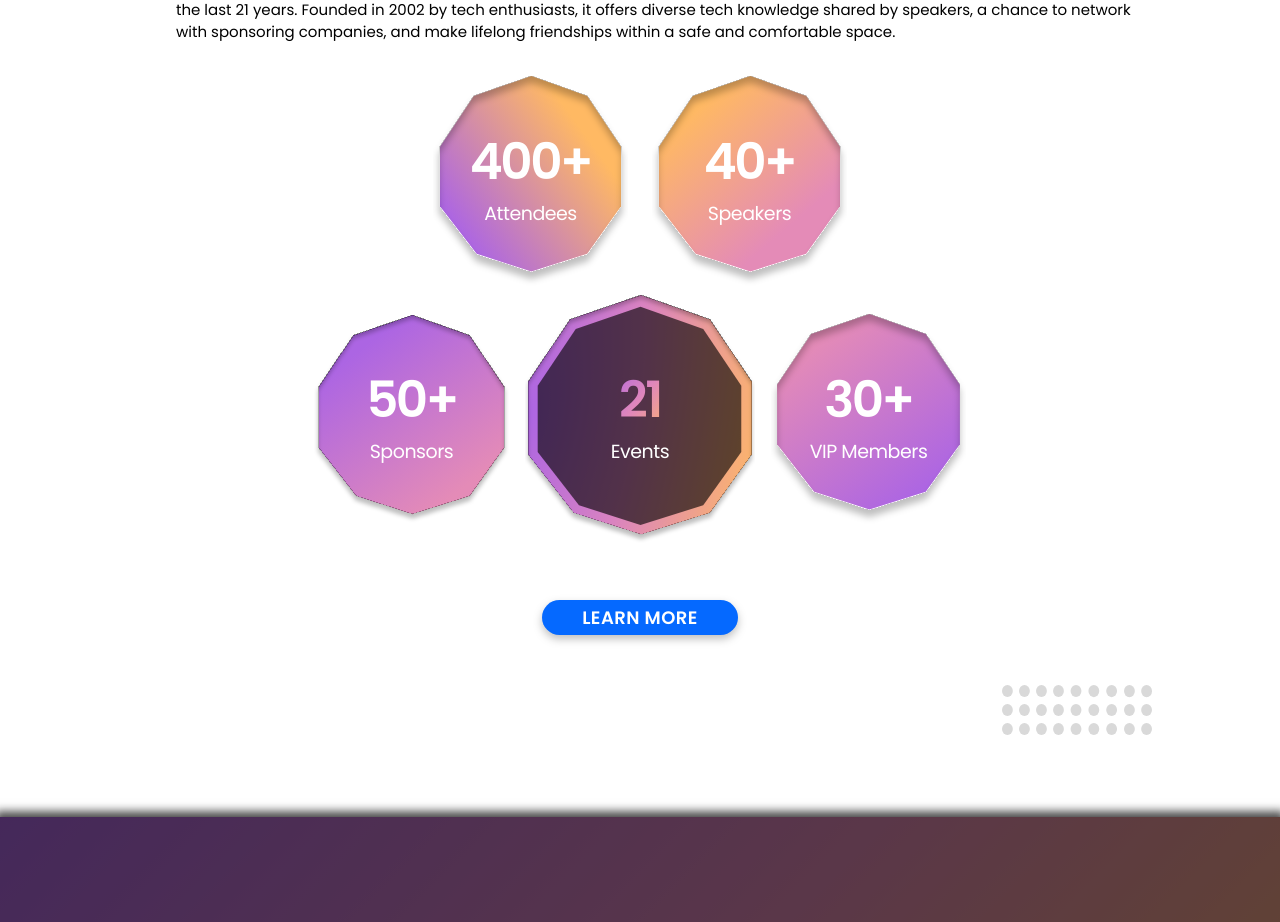
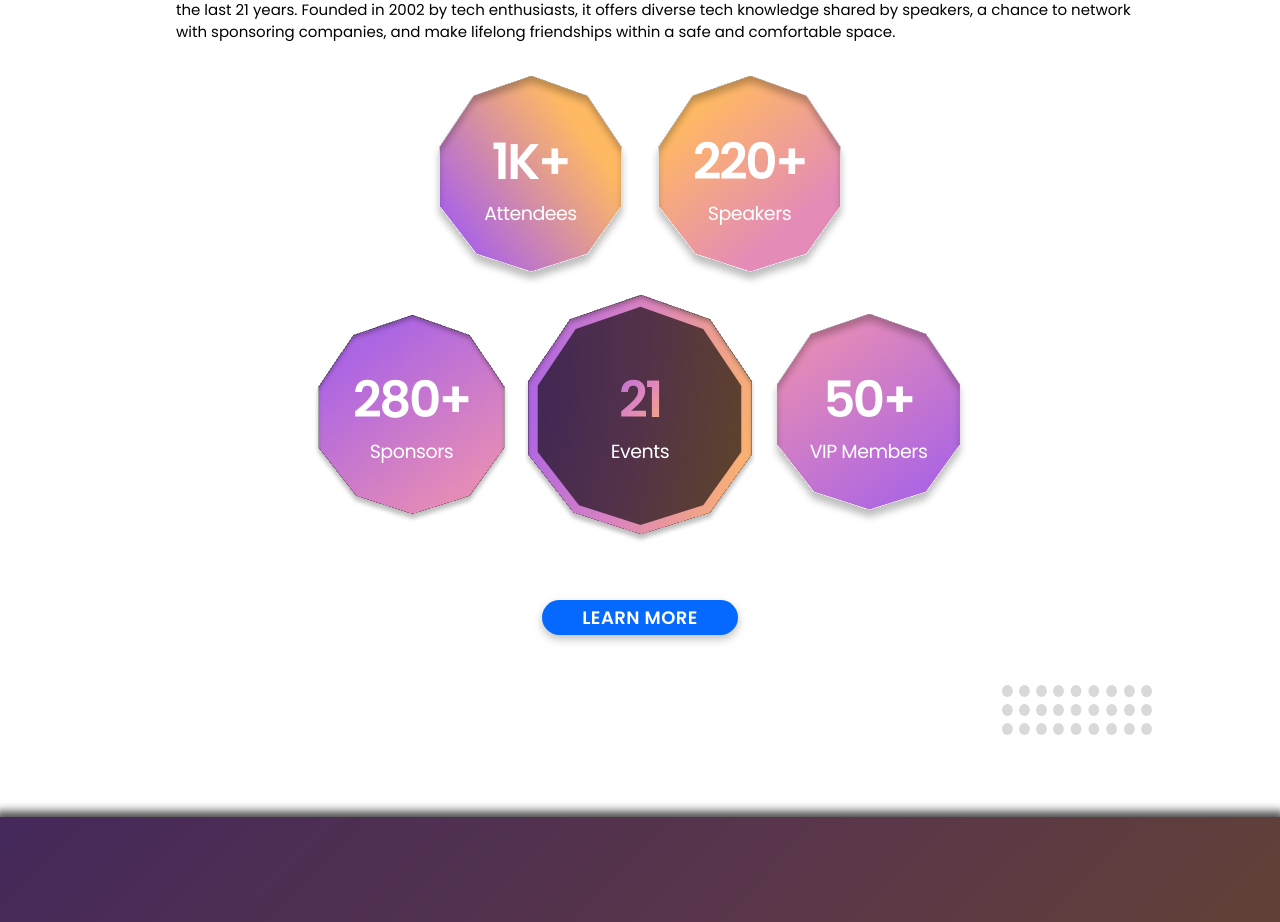
Before and after one commit to cusec/2024, a Next.js app: page / in a window 1280 px wide. Shown: the part 1000-1922 px from the top of the page. Built offline with nearby package versions, Linux system fonts and the light colour scheme.

Commit message:
feat: Change decagon1 contents in home page

```diff
--- a/src/components/Landing Page/About.tsx
+++ b/src/components/Landing Page/About.tsx
@@ -37,19 +37,19 @@ export default function About() {
         <section className="flex space-x-6">
           <Decagon1
             image={decagon_gradient_1}
-            TitleText={"400+"}
+            TitleText={"1K+"}
             SubtitleText={"Attendees"}
           />
           <Decagon1
             image={decagon_gradient_2}
-            TitleText={"40+"}
+            TitleText={"220+"}
             SubtitleText={"Speakers"}
           />
         </section>
         <section className="flex items-center space-x-4">
           <Decagon1
             image={decagon_gradient_3}
-            TitleText={"50+"}
+            TitleText={"280+"}
             SubtitleText={"Sponsors"}
           />
           <div className="">
@@ -61,7 +61,7 @@ export default function About() {
           </div>
           <Decagon1
             image={decagon_gradient_4}
-            TitleText={"30+"}
+            TitleText={"50+"}
             SubtitleText={"VIP Members"}
           />
         </section>
```
